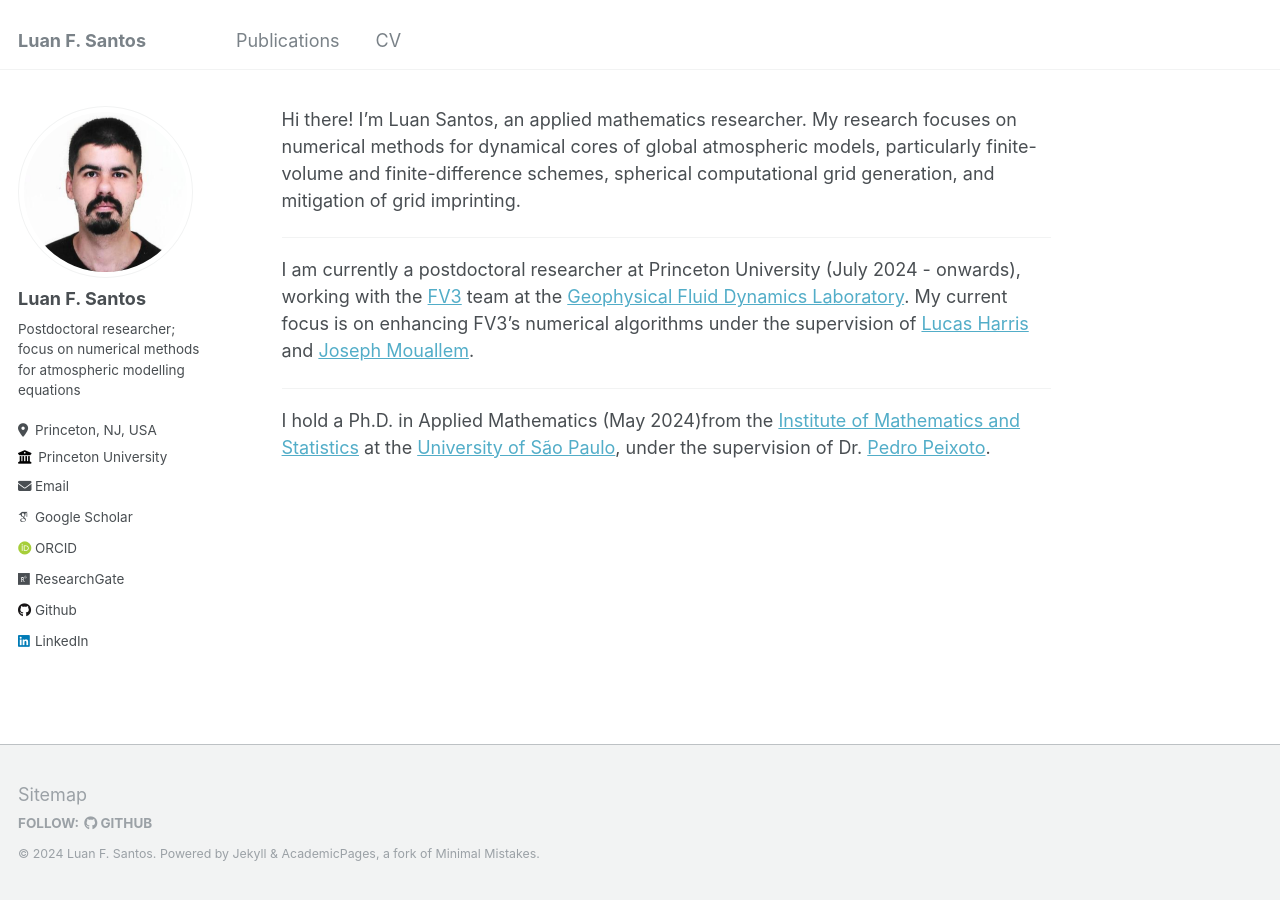
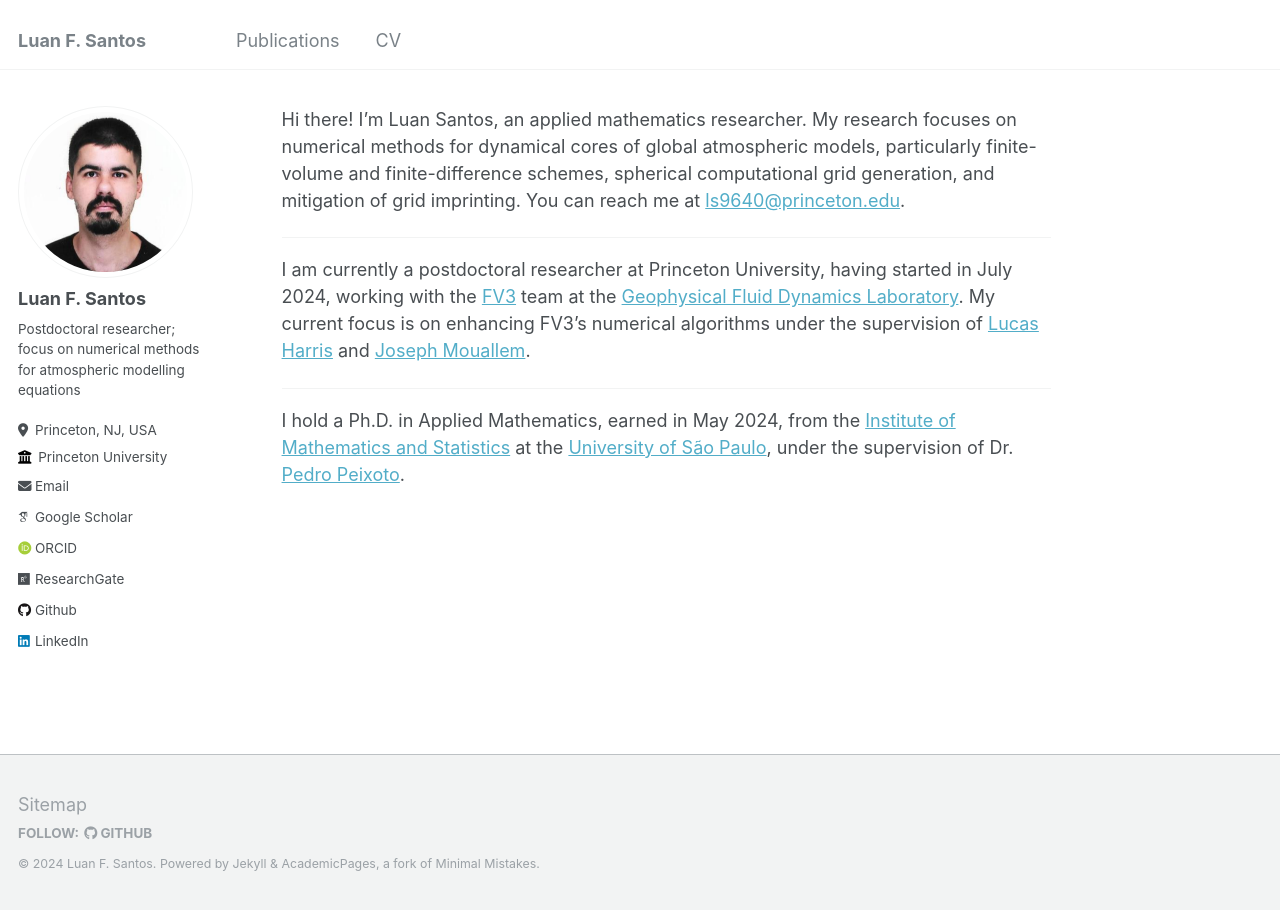
Before and after one commit to luanfs/luanfs.github.io, a Jekyll site: the page built from _pages/about.md, in a window 1280 px wide. Built offline with Jekyll 4.4.1, drawn with Linux system fonts in a browser that asks for light colours; some web fonts are replaced.

Commit message:
updated about.md

```diff
--- a/_pages/about.md
+++ b/_pages/about.md
@@ -9,13 +9,14 @@
 
 Hi there! I'm Luan Santos, an applied mathematics researcher.
 My research focuses on numerical methods for dynamical cores of global atmospheric models, particularly finite-volume and finite-difference schemes, spherical computational grid generation, and mitigation of grid imprinting.
+You can reach me at <a href="mailto:ls9640@princeton.edu">ls9640@princeton.edu</a>.
 
 
 ---
 
-I am currently a postdoctoral researcher at Princeton University (July 2024 - onwards), working with the [FV3](https://www.gfdl.noaa.gov/fv3/) team at the [Geophysical Fluid Dynamics Laboratory](https://www.gfdl.noaa.gov/).
+I am currently a postdoctoral researcher at Princeton University, having started in July 2024, working with the [FV3](https://www.gfdl.noaa.gov/fv3/) team at the [Geophysical Fluid Dynamics Laboratory](https://www.gfdl.noaa.gov/).
 My current focus is on enhancing FV3's numerical algorithms under the supervision of [Lucas Harris](https://www.gfdl.noaa.gov/lucas-harris-homepage/) and [Joseph Mouallem](https://www.gfdl.noaa.gov/joseph-mouallem/).
 
 ---
 
-I hold a Ph.D. in Applied Mathematics (May 2024)from the [Institute of Mathematics and Statistics](https://www.ime.usp.br/) at the [University of São Paulo](https://www.usp.br), under the supervision of Dr. [Pedro Peixoto](https://www.ime.usp.br/~pedrosp/).
+I hold a Ph.D. in Applied Mathematics, earned in May 2024, from the [Institute of Mathematics and Statistics](https://www.ime.usp.br/) at the [University of São Paulo](https://www.usp.br), under the supervision of Dr. [Pedro Peixoto](https://www.ime.usp.br/~pedrosp/).
```
